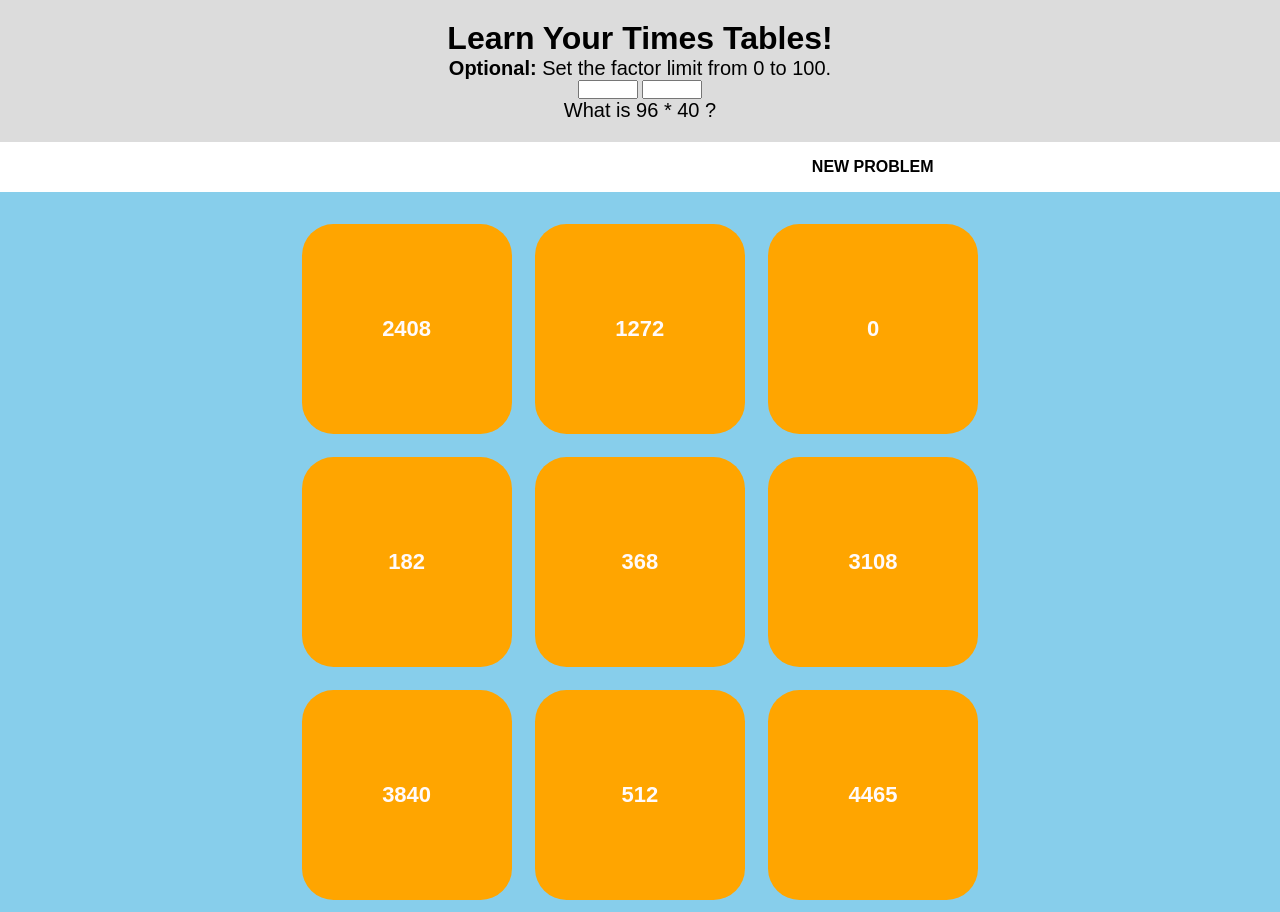
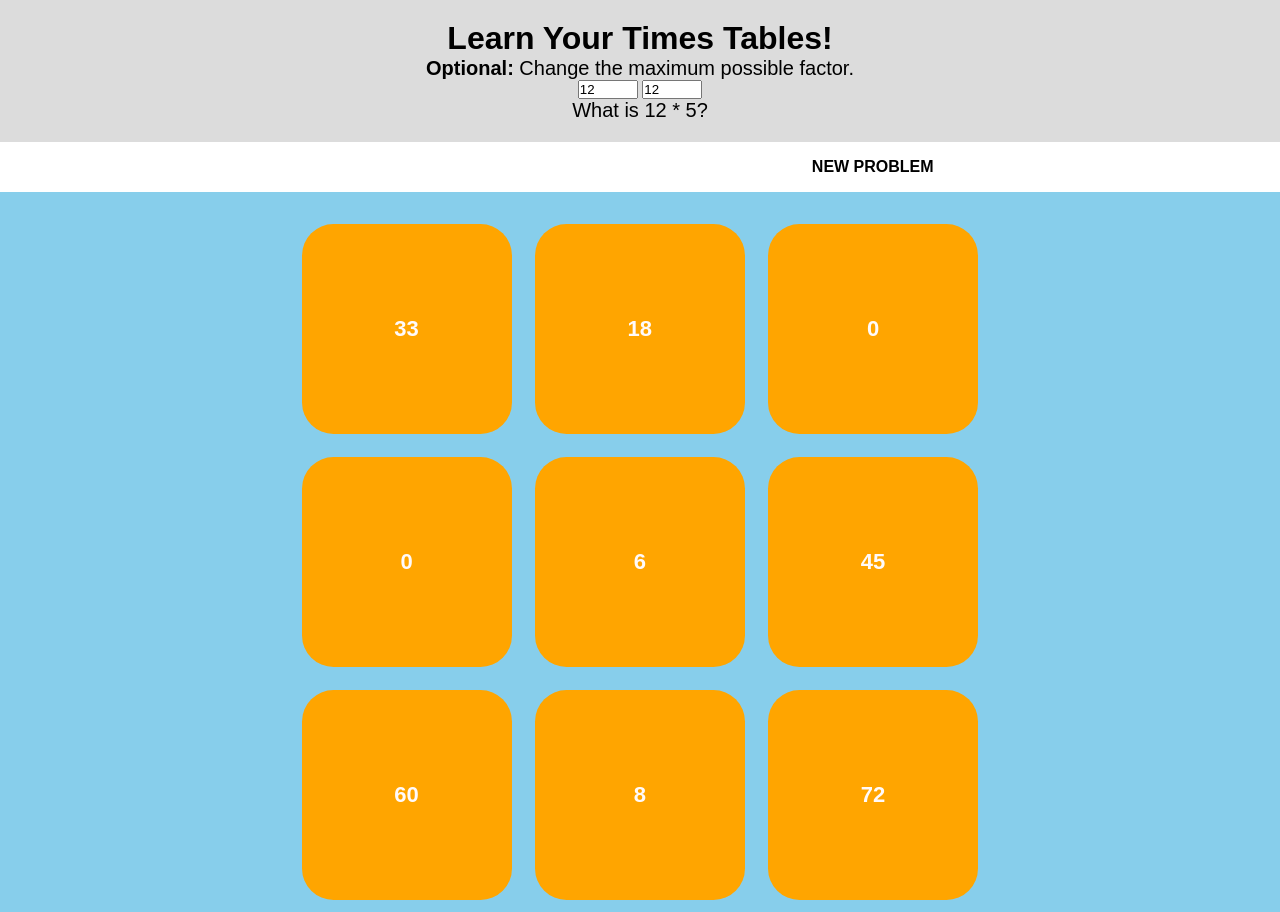
Before and after one commit to JustinCThomas/Multiplication-Project, a plain HTML site: page index.html in a window 1280 px wide. Drawn offline with Linux system fonts and the light colour scheme.

Commit message:
Change Default To 12 x 12

```diff
--- a/index.html
+++ b/index.html
@@ -10,11 +10,11 @@
 
     <header>
       <h1>Learn Your Times Tables!</h1>
-      <p><span id="optional">Optional:</span> Set the factor limit from 0 to 100.</p>
-      <input type="number" name="firstFactorMax" min="0" max="100">
-      <input type="number" name="secondFactorMax" min="0" max="100">
+      <p><span id="optional">Optional:</span> Change the maximum possible factor.</p>
+      <input type="number" name="firstFactorMax" min="0" max="100" value="12">
+      <input type="number" name="secondFactorMax" min="0" max="100" value="12">
 
-      <p>What is <span id="value1"></span> * <span id="value2"></span> ?</p>
+      <p>What is <span id="value1"></span> * <span id="value2"></span>?</p>
     </header>
     <div id="band">
       <div id="correctness"></div>
--- a/js/multiply.js
+++ b/js/multiply.js
@@ -30,7 +30,7 @@ function getRandomNum1() {
     let randomNum1 = Math.floor(Math.random() * (parseInt(factorOneMax.value) + 1));
     return randomNum1;
   } else {
-    let randomNum1 = Math.floor(Math.random() * 101);
+    let randomNum1 = Math.floor(Math.random() * 13);
     return randomNum1;
   }
 }
@@ -41,7 +41,7 @@ function getRandomNum2() {
     let randomNum2 = Math.floor(Math.random() * (parseInt(factorTwoMax.value) + 1));
     return randomNum2;
   } else {
-    let randomNum2 = Math.floor(Math.random() * 101);
+    let randomNum2 = Math.floor(Math.random() * 13);
     return randomNum2;
   }
 }
@@ -53,7 +53,7 @@ function multiply(num1, num2) {
 }
 
 function setupGame() {
-  let x = Math.floor(Math.random() * numbers.length)
+  let x = Math.floor(Math.random() * numbers.length);
 
   for (let i = 0; i < numbers.length; i++) {
     let arr = multiply(getRandomNum1(), getRandomNum2());
```
Also changed, not shown: README.md.
